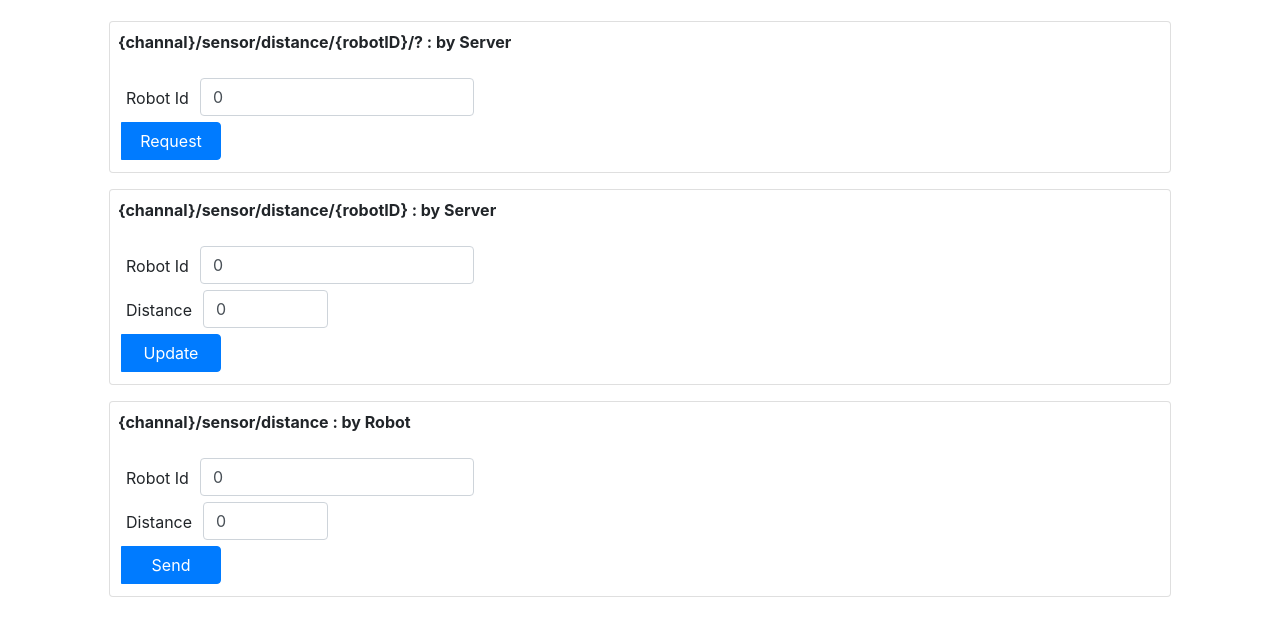
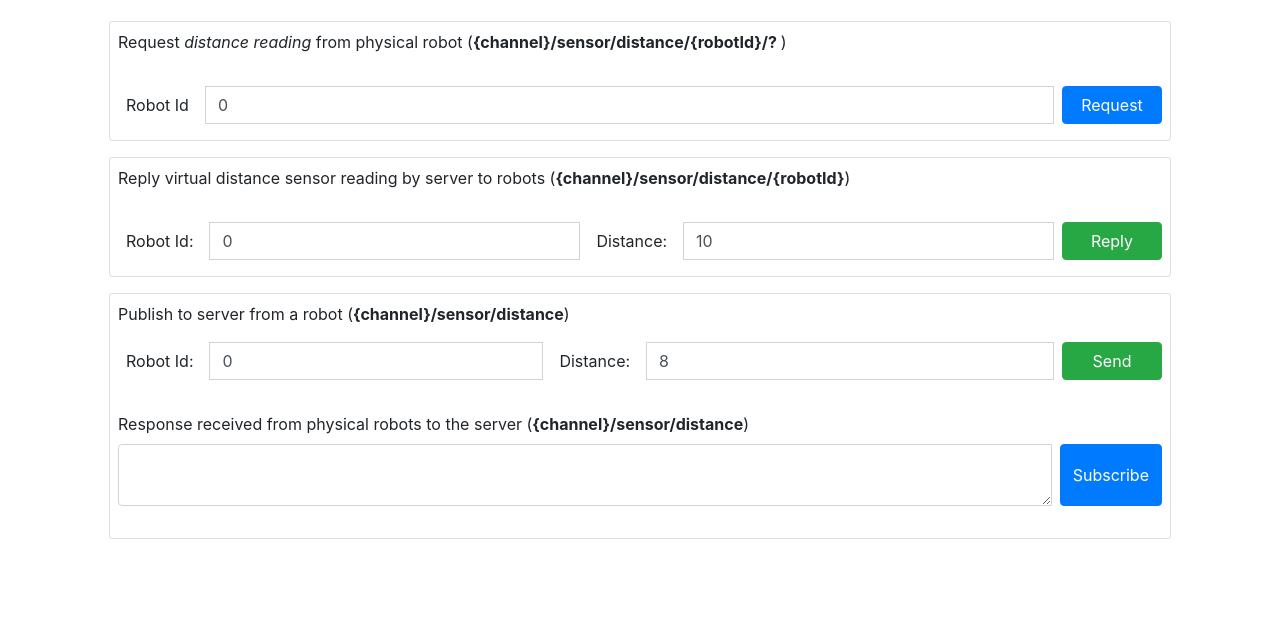
Before and after one commit to Pera-Swarm/sandbox, a website built with Parcel: page src/distanceSensor.html in a window 1280 px wide. Shown: the part 166-802 px from the top of the page. Built offline with nearby package versions, Linux system fonts and the light colour scheme; a script that the page names is missing.

Commit message:
Distance Sensor Updates

```diff
--- a/js/distanceSensor.js
+++ b/js/distanceSensor.js
@@ -7,6 +7,41 @@ $(document).ready(function () {
         // Active the buttons
         $('.btn').prop("disabled", false);
 
+        // Request: v1/sensor/distance/{robotId}/?
 
+        $('#dist-req-id').change(function(){
+            $('#dist-req-robot-id').text(this.value)
+        }).change();
+        $('#dist-request').click(function(){
+            // publish to sensor/distance/${robotId}/?
+            const robotId = $('#dist-req-id').val()
+            mqtt.publish(`sensor/distance/${robotId}/?`, '?');
+        });
+
+
+        // Reply: v1/sensor/distance/{robotId}
+
+        $('#dist-reply-id').change(function(){
+            $('#dist-reply-robot-id').text(this.value)
+        }).change();
+        $('#dist-reply-btn').click(function(){
+            // publish to sensor/distance/${robotId}
+            const robotId = $('#dist-reply-id').val()
+            const distance = $('#dist-reply-value').val()
+            mqtt.publish(`sensor/distance/${robotId}`, distance);
+        });
+
+        // Subscribe: v1/sensor/distance
+        $('#dist-sub-btn').click(function(){
+            mqtt.subscribeToTopic('sensor/distance', (topic, msg) => {
+              $('#dist-sub-text').text(msg);
+            });
+        });
+        $('#dist-pub-btn').click(function(){
+            const robotId = $('#dist-pub-id').val()
+            const distance = $('#dist-pub-value').val()
+            const msgString = {id: robotId, dist: distance};
+            mqtt.publish('sensor/distance', JSON.stringify(msgString));
+        });
     });
 });
--- a/src/distanceSensor.html
+++ b/src/distanceSensor.html
@@ -12,8 +12,7 @@
     <meta property="og:url" content="">
     <meta property="og:image" content="">
 
-  <link rel="manifest" href="../site.webmanifest">
-  <link rel="apple-touch-icon" href="../icon.png">
+    <link rel="shortcut icon" href="../img/favicon.ico" type="image/x-icon">
 
     <link rel="stylesheet" href="../css/normalize.css">
     <link rel="stylesheet" href="../css/main.css">
@@ -35,89 +34,67 @@
             <div class="container pb-3">
                 <h3>Distance Sensor</h3>
                 <div class="p-3">
-
+                    <!-- v1/sensor/distance/{robotId}/? -->
                     <div class="form-group card p-2">
-            <label class="pb-3">
-              <b><span class="channel">{channal}</span>/sensor/distance/{robotID}/?
-                <span>: by Server</span></b><br>
+                        <label class="pb-3">Request <i>distance reading</i> from physical robot
+                            (<b><span class="channel">{channel}</span>/sensor/distance/<span id="dist-req-robot-id">{robotId}</span>/?
+                            </b>)
                         </label>
-
-            <div class="input-group mb-1">
-              <label for="dist-in-rqst-id" class="m-2">Robot Id</label>
-              <div class="input-group-append">
-                <input type="number" min="0" class="form-control mx-1" placeholder="" id="dist-in-rqst-id" value="0">
+                        <div class="input-group d-inline-flex align-items-center">
+                            <label for="dist-req-id" class="m-2">Robot Id</label>
+                            <input id="dist-req-id" type="number" min="0" class="form-control m-2" style="width: 100px;" placeholder="" value="0">
+                            <button id="dist-request" class="btn btn-primary" type="submit">Request</button>
                         </div>
                     </div>
 
-            <div class="input-group mb-1">
-              <div class="input-group-append">
-                <button class="btn btn-primary mx-1" type="submit" id="request-dist">Request</button>
-              </div>
+                    <!-- v1/sensor/distance/{robotId} -->
+                    <div class="form-group card p-2">
+                        <label class="pb-3">
+                            Reply virtual distance sensor reading by server to robots
+                            (<b><span class="channel">{channel}</span>/sensor/distance/<span id="dist-reply-robot-id">{robotId}</span></b>)
+                        </label>
+
+                        <div class="input-group d-inline-flex align-items-center">
+                            <label for="dist-reply-id" class="m-2">Robot Id:</label>
+                            <input id="dist-reply-id" type="number" min="0" class="form-control m-2" style="width: 100px;" placeholder="" value="0">
+                            <label for="dist-reply-value" class="m-2">Distance:</label>
+                            <input id="dist-reply-value" type="number" min="0" class="form-control m-2" style="width: 100px;" value="10">
+                            <button id="dist-reply-btn" class="btn btn-success" type="submit">Reply</button>
                         </div>
                     </div>
 
                     <div class="form-group card p-2">
-            <label class="pb-3">
-              <b><span class="channel">{channal}</span>/sensor/distance/{robotID}
-                <span>: by Server</span></b><br>
+                        <!-- Publish: v1/sensor/distance -->
+                        <div class="pb-4">
+                            <label for="dist-pub-id">
+                                Publish to server from a robot (<b><span class="channel">{channel}</span>/sensor/distance</b>)<br>
                             </label>
+                            <div class="input-group d-inline-flex align-items-center">
+                                <label for="" class="m-2">Robot Id:</label>
+                                <input id="dist-pub-id" type="number" min="0" class="form-control m-2" placeholder="" value="0">
 
-            <div class="input-group mb-1">
-              <label for="dist-in-update-id" class="m-2">Robot Id</label>
-              <div class="input-group-append">
-                <input type="number" min="0" class="form-control mx-1" placeholder="" id="dist-in-update-id" value="0">
+                                <label for="dist-pub-value" class="m-2">Distance:</label>
+                                <input id="dist-pub-value" type="number" min="0" class="form-control m-2" style="width: 100px;" placeholder="" value="8">
+                                <button id="dist-pub-btn"  class="btn btn-success" type="submit">Send</button>
                             </div>
                         </div>
 
-            <div class="input-group mb-1">
-              <label for="dist-in-update" class="m-2">Distance</label>
-              <div class="input-group-append">
-                <input type="number" min="-255" max="255" class="form-control mx-1" placeholder="" id="dist-in-update"
-                  value="0">
-              </div>
-            </div>
+                        <!-- Subscribe: v1/sensor/distance -->
+                        <div class="pb-4">
+                            <label for="dist-sub-text">
+                                Response received from physical robots to the server (<b><span class="channel">{channel}</span>/sensor/distance</b>)<br>
+                            </label>
 
-            <div class="input-group mb-1">
-              <div class="input-group-append">
-                <button class="btn btn-primary mx-1" type="submit" id="update-dist">Update</button>
+                            <div class="input-group align-self-start">
+                                <textarea id="dist-sub-text" type="text" class="form-control mr-2" placeholder="" ></textarea>
+                                <button id="dist-sub-btn" type="button" class="btn btn-primary">Subscribe</button>
                             </div>
                         </div>
                     </div>
-
-          <div class="form-group card p-2">
-            <label class="pb-3">
-              <b><span class="channel">{channal}</span>/sensor/distance
-                <span>: by Robot</span></b><br>
-            </label>
-
-            <div class="input-group mb-1">
-              <label for="dist-out-id" class="m-2">Robot Id</label>
-              <div class="input-group-append">
-                <input type="number" min="0" class="form-control mx-1" placeholder="" id="dist-out-id" value="0">
-              </div>
-            </div>
-
-            <div class="input-group mb-1">
-              <label for="dist-in-dist" class="m-2">Distance</label>
-              <div class="input-group-append">
-                <input type="number" min="-254" max="255" class="form-control mx-1" placeholder="" id="dist-out-dist"
-                  value="0">
-              </div>
-            </div>
-
-            <div class="input-group mb-1">
-              <div class="input-group-append">
-                <button class="btn btn-primary mx-1" type="submit" id="send-dist">Send</button>
                 </div>
             </div>
         </div>
-
     </div>
-
-      </div>
-
-    </div>
-
 
     <script src="https://cdnjs.cloudflare.com/ajax/libs/paho-mqtt/1.0.1/mqttws31.js" type="text/javascript"></script>
     <script src="https://code.jquery.com/jquery-3.5.1.min.js"></script>
```
Lines whose indentation alone changed are shown as unchanged.
